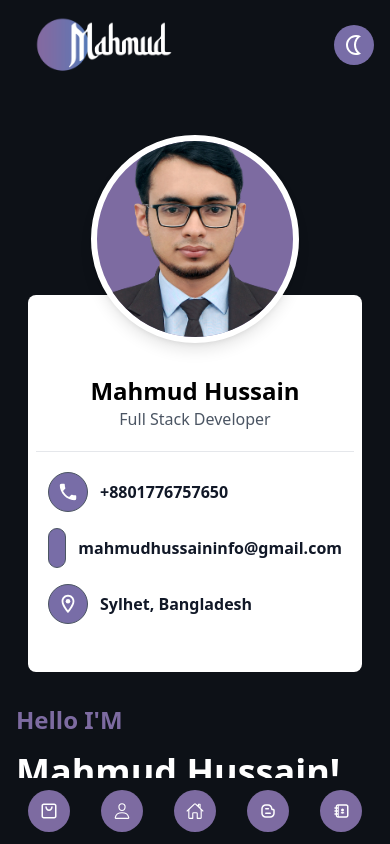
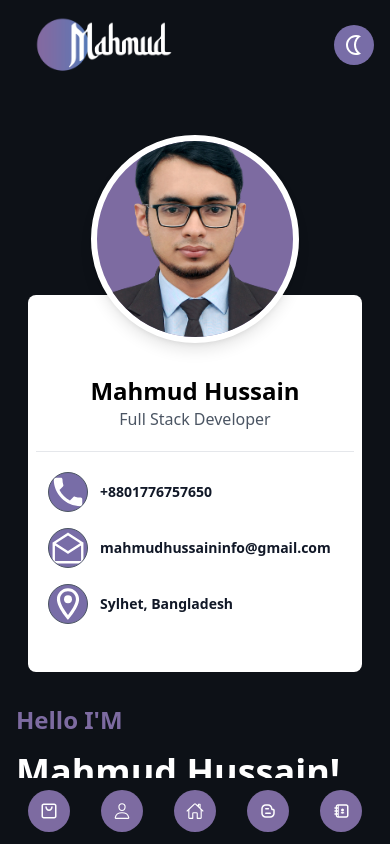
Before and after one commit to mahmudhussaininfo/portfolio-nextjs, a Next.js app: page / in a window 390 px wide. Shown: the top 844 px of the page. Built offline with nearby package versions, Linux system fonts and the light colour scheme.

Commit message:
home padding fix

```diff
--- a/app/components/Contact/ContactInformation.jsx
+++ b/app/components/Contact/ContactInformation.jsx
@@ -12,11 +12,11 @@ const ContactInformation = ({ contact }) => {
       >
         <div className={`flex items-center gap-3 `}>
           <MdLocalPhone
-            className={`bg-[#786da7] p-2 rounded-full border bottom-2 border-gray-600`}
+            className={`bg-[#786da7] md:p-2 rounded-full border bottom-2 border-gray-600`}
             color="white"
             size={contact ? 50 : 40}
           />
-          <span className="text-md font-semibold">
+          <span className="md:text-md text-sm font-semibold">
             {contact && (
               <>
                 <h2 className="md:text-xl font-bold mb-2">Call Me</h2>
@@ -30,11 +30,11 @@ const ContactInformation = ({ contact }) => {
         </div>
         <div className="flex items-center gap-3">
           <LiaEnvelopeOpen
-            className="bg-[#786da7] p-2 rounded-full border bottom-2 border-gray-600"
+            className="bg-[#786da7] md:p-2 rounded-full border bottom-2 border-gray-600"
             color="white"
             size={contact ? 50 : 40}
           />
-          <span className="text-md font-semibold">
+          <span className="md:text-md text-sm font-semibold">
             {contact && (
               <>
                 <h2 className="md:text-xl font-bold mb-2">Email Me</h2>
@@ -54,11 +54,11 @@ const ContactInformation = ({ contact }) => {
         </div>
         <div className="flex items-center gap-3">
           <MdOutlineLocationOn
-            className="bg-[#786da7] p-2 rounded-full border bottom-2 border-gray-600"
+            className="bg-[#786da7] md:p-2 rounded-full border bottom-2 border-gray-600"
             color="white"
             size={contact ? 50 : 40}
           />
-          <span className="text-md font-semibold">
+          <span className="md:text-md text-sm font-semibold">
             {contact && (
               <>
                 <h2 className="md:text-xl font-bold mb-2">Location</h2>
```
